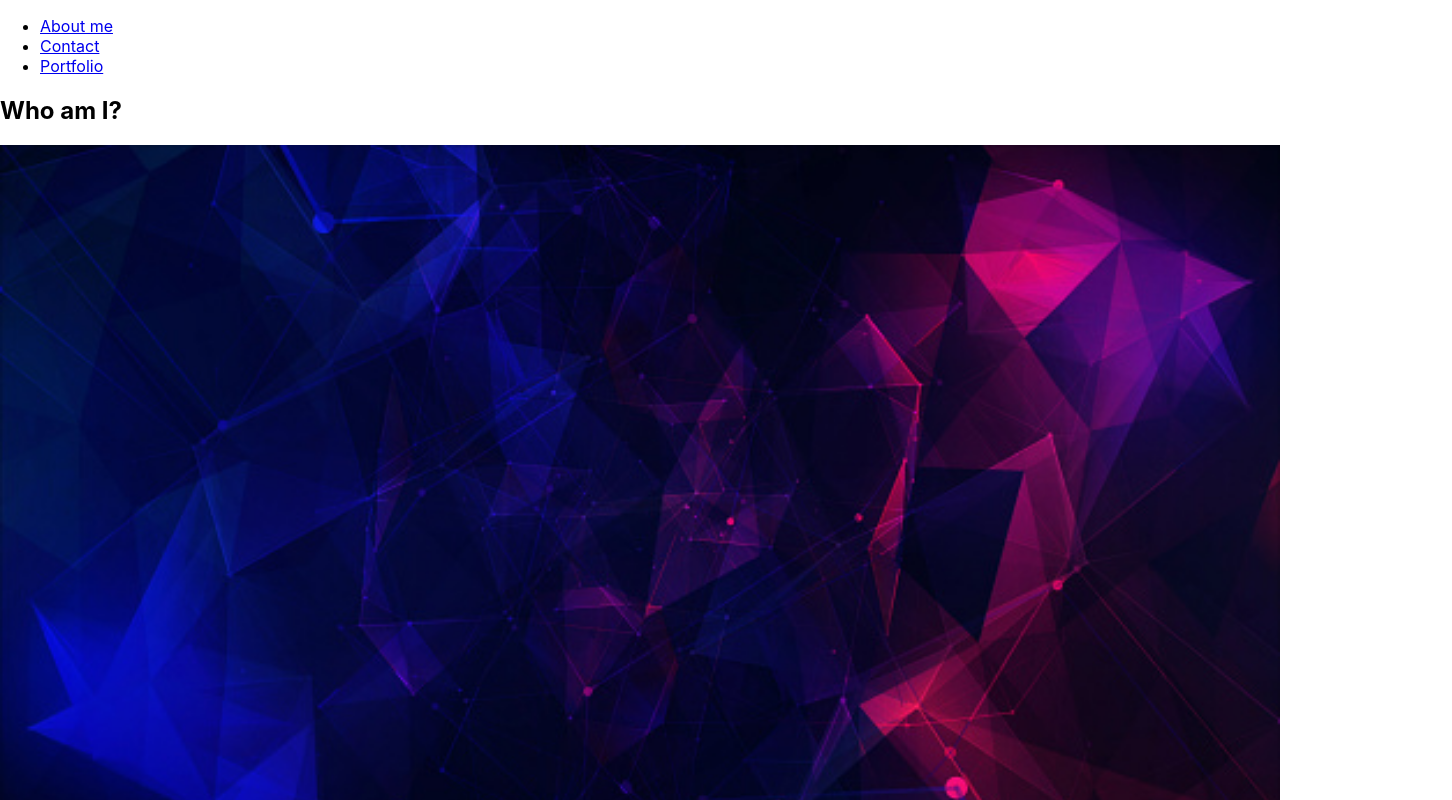
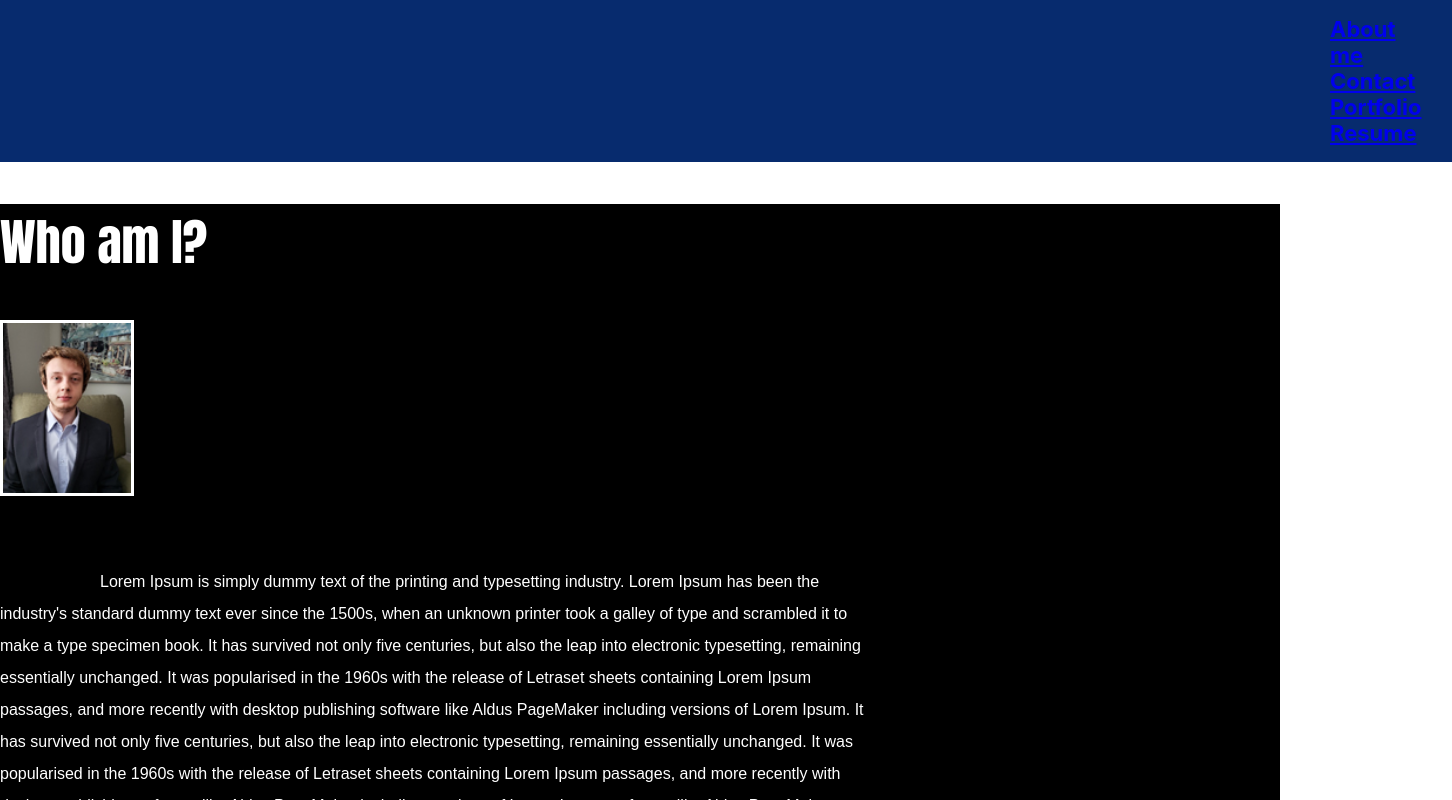
Before and after one commit to Nathan1133/cool-react-portfolio, a React (Create React App) app: page / in a window 1280 px wide. Shown: the top 800 px of the page, 1452 px wide, since content can reach past the window. Built offline with nearby package versions, Linux system fonts and the light colour scheme.

Commit message:
Worked on styling for Header and About component

```diff
--- a/src/App.css
+++ b/src/App.css
@@ -36,3 +36,60 @@
     transform: rotate(360deg);
   }
 }
+
+
+/* My styling begins */
+
+
+.background {
+  height: 800px;
+background-color: rgb(0, 0, 0);
+
+}
+
+.heading {
+  font-size: 50px;
+  font-family: Impact, Haettenschweiler, 'Arial Narrow Bold', sans-serif;
+  color: white;
+  font-weight: 400;
+}
+
+.info {
+  padding-top: 50px;
+  line-height: 2;
+  padding-right: 400px;
+  text-indent: 100px;
+  font-family: Arial, Helvetica, sans-serif;
+  color: white;
+
+}
+
+.header {
+
+  background-color: #072b6e;
+  display: flex;
+  flex-wrap: wrap;
+  justify-content: space-between;
+}
+
+.mx-2 {
+  float:left;
+  margin: 0 30px;
+  font-weight: bold;
+  font-size: 22px;
+  text-decoration: none;
+  color: #fce138;
+  display: inline;
+
+
+}
+
+.flex-row{
+
+ padding-left: 1300px;
+}
+
+
+li a {
+
+}
--- a/src/App.js
+++ b/src/App.js
@@ -8,9 +8,9 @@
 
   return (
     <div>
+         <Nav></Nav>
+       <main>
 
-       <main>
-       <Nav></Nav>
        <About></About>
        </main>
 
--- a/src/components/About/index.js
+++ b/src/components/About/index.js
@@ -1,11 +1,18 @@
 import React from 'react';
-import backgroundImage from "../../assets/images/background.jpg"
+import profilePic from "../../assets/images/profilepic.png"
 
 function About() {
   return (
-    <section className="my-5">
-      <h1 id="about">Who am I?</h1>
-      <img src={backgroundImage} className="my=2" style={{width: "100%"}} alt="cover"/>
+    <section className="background">
+      <h1 id="about" className='heading'>Who am I?</h1>
+      <img src={profilePic} className="profile" style={{width: "10%", border: "3px solid #ffffff"}} alt=""/>
+
+      <p className="info">
+      Lorem Ipsum is simply dummy text of the printing and typesetting industry. Lorem Ipsum has been the industry's standard dummy text ever since the 1500s, when an unknown printer took a galley of type and scrambled it to make a type specimen book. It has survived not only five centuries, but also the leap into electronic typesetting, remaining essentially unchanged. It was popularised in the 1960s with the release of Letraset sheets containing Lorem Ipsum passages, and more recently with desktop publishing software like Aldus PageMaker including versions of Lorem Ipsum. It has survived not only five centuries, but also the leap into electronic typesetting, remaining essentially unchanged. It was popularised in the 1960s with the release of Letraset sheets containing Lorem Ipsum passages, and more recently with desktop publishing software like Aldus PageMaker including versions of Lorem Ipsum. software like Aldus PageMaker including versions of Lorem Ipsum.
+      </p>
+
+
+
     </section>
   );
 }
--- a/src/components/Nav/index.js
+++ b/src/components/Nav/index.js
@@ -4,9 +4,9 @@
 function Nav() {
 
   return (
-    <header>
+    <header className='header'>
 
-    <nav>
+    <nav className='header'>
         <ul className="flex-row">
             <li className="mx-2">
                 <a href="#about">
@@ -26,6 +26,12 @@
                 </a>
             </li>
 
+            <li className="mx-2">
+                <a href="#resume">
+                    Resume
+                </a>
+            </li>
+
 
         </ul>
     </nav>
```
Also changed, not shown: src/assets/images/profilepic.png (added), src/components/Contact/index.js (added).
